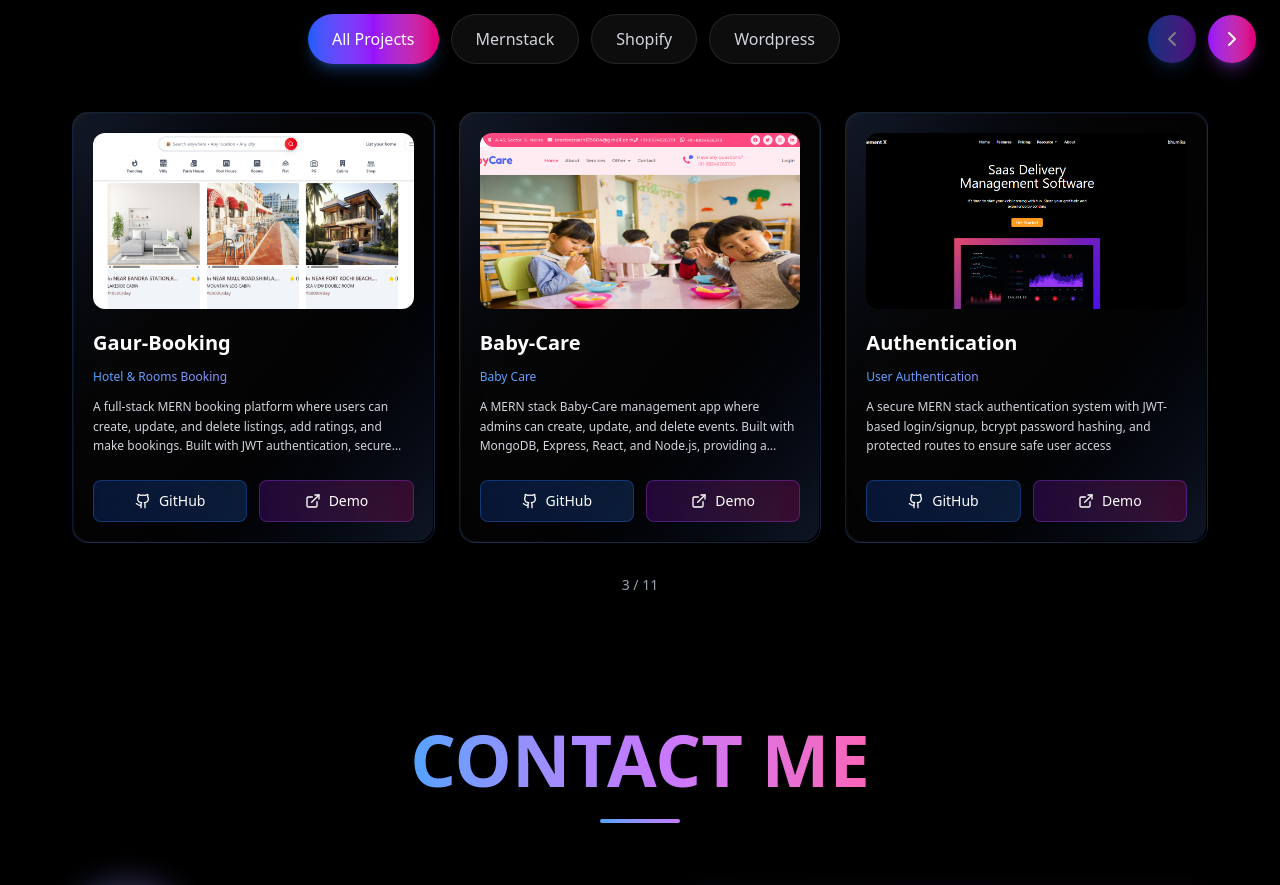
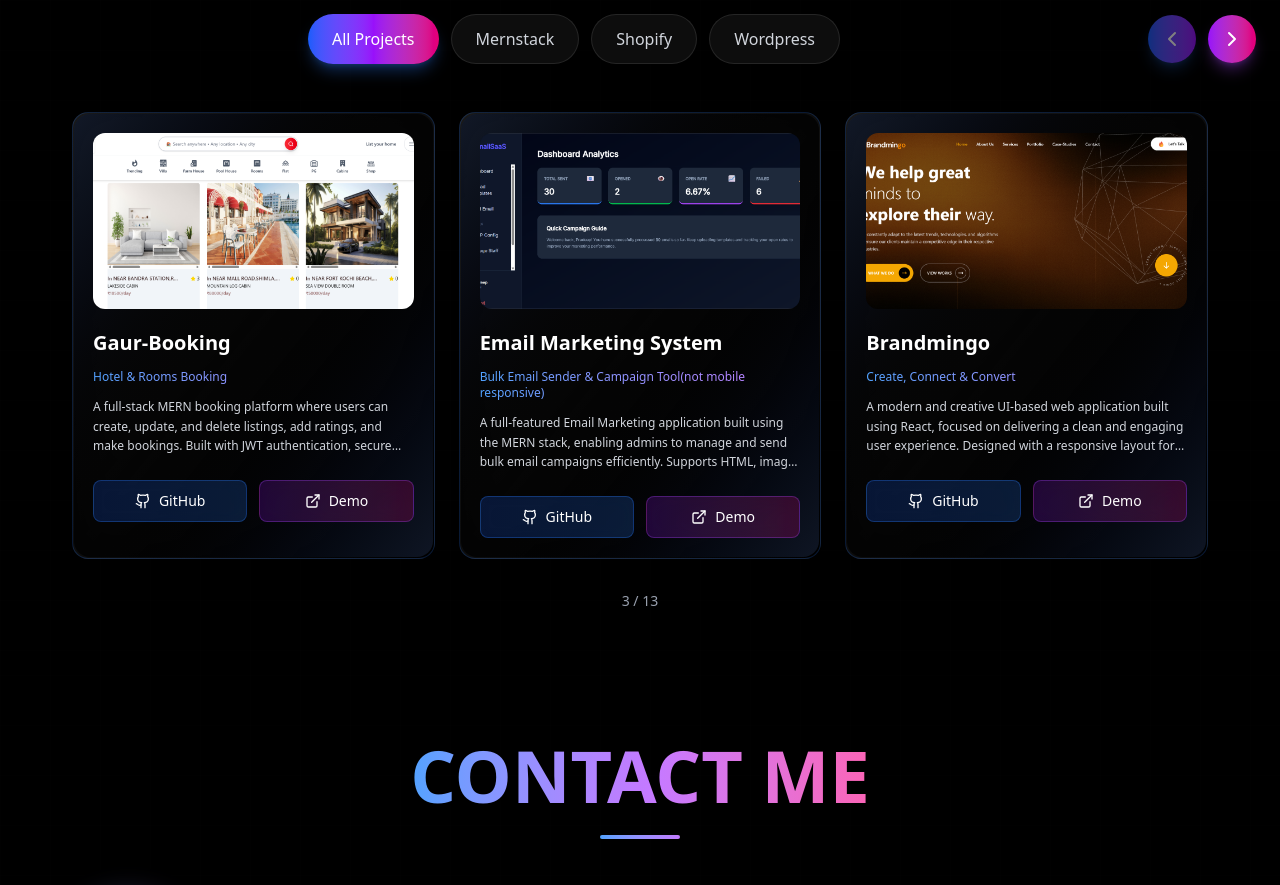
Before and after one commit to pradeepgaud/react-portfolio, a React (Vite) app: page / in a window 1280 px wide. Shown: the part 2960-3845 px from the top of the page. Built offline with nearby package versions, Linux system fonts and the light colour scheme.

Commit message:
updated portfolio images and components

```diff
--- a/src/Pages/Project.jsx
+++ b/src/Pages/Project.jsx
@@ -434,6 +434,8 @@
 import { ChevronLeft, ChevronRight, ExternalLink, Github } from "lucide-react";
 import projectone from "../assets/project/gaur-booking.png";
 import projectwo from "../assets/project/baby-care.png";
+import EmailMarketing from "../assets/project/EmailMarketing.png";
+import BM from "../assets/project/bm.png";
 import projectthree from "../assets/project/authentication.png";
 import projectfor from "../assets/project/ahency.png";
 import syrish from "../assets/project/syrish.png";
@@ -463,28 +465,28 @@
     },
     {
       id: 2,
-      title: "Baby-Care",
+      title: "Email Marketing System",
       category: "mernstack",
-      tagline: "Baby Care",
+      tagline: "Bulk Email Sender & Campaign Tool(not mobile responsive)",
       description:
-        "A MERN stack Baby-Care management app where admins can create, update, and delete events. Built with MongoDB, Express, React, and Node.js, providing a complete event management system with a secure backend and dynamic frontend",
-      image: projectwo,
+        "A full-featured Email Marketing application built using the MERN stack, enabling admins to manage and send bulk email campaigns efficiently. Supports HTML, image, and ZIP-based email templates with dynamic sender configuration (custom From Email and Reply-To). Integrated SMTP-based email delivery system with role-based access (Admin/Sub-Admin). Designed for high-volume email sending and campaign management. Note: Currently optimized for desktop view only (not mobile responsive).",
+      image: EmailMarketing,
+      demoUrl: "https://email-marketing-3rzc.vercel.app/",
+      githubUrl: "https://github.com/pradeepgaud/email-marketing",
+    },
+    {
+      id: 3,
+      title: "Brandmingo",
+      category: "mernstack",
+      tagline: "Create, Connect & Convert",
+      description:
+        "A modern and creative UI-based web application built using React, focused on delivering a clean and engaging user experience. Designed with a responsive layout for all devices, smooth navigation, and visually appealing components for real-world usability.",
+      image: BM,
       demoUrl: "https://baby-care-1sjs.onrender.com/",
       githubUrl: "https://github.com/pradeepgaud/baby-care",
     },
     {
-      id: 3,
-      title: "Authentication",
-      category: "mernstack",
-      tagline: "User Authentication ",
-      description:
-        "A secure MERN stack authentication system with JWT-based login/signup, bcrypt password hashing, and protected routes to ensure safe user access",
-      image: projectthree,
-      demoUrl: "https://authentication-gaur-tau.vercel.app/",
-      githubUrl: "https://github.com/pradeepgaud/authentication",
-    },
-    {
-      id: 4,
+      id: 6,
       title: "Ahency",
       category: "mernstack",
       tagline: "Marketing Indormative Websites",
@@ -496,7 +498,30 @@
       githubUrl: "https://github.com/pradeepgaud/ahency",
     },
     {
+      id: 4,
+      title: "Baby-Care",
+      category: "mernstack",
+      tagline: "Baby Care",
+      description:
+        "A MERN stack Baby-Care management app where admins can create, update, and delete events. Built with MongoDB, Express, React, and Node.js, providing a complete event management system with a secure backend and dynamic frontend",
+      image: projectwo,
+      demoUrl: "https://baby-care-1sjs.onrender.com/",
+      githubUrl: "https://github.com/pradeepgaud/baby-care",
+    },
+    {
       id: 5,
+      title: "Authentication",
+      category: "mernstack",
+      tagline: "User Authentication ",
+      description:
+        "A secure MERN stack authentication system with JWT-based login/signup, bcrypt password hashing, and protected routes to ensure safe user access",
+      image: projectthree,
+      demoUrl: "https://authentication-gaur-tau.vercel.app/",
+      githubUrl: "https://github.com/pradeepgaud/authentication",
+    },
+
+    {
+      id: 7,
       title: "Syrish",
       category: "shopify",
       tagline: "Elevating Fashion Through Seamless Ecommerce",
@@ -507,7 +532,7 @@
       githubUrl: "#",
     },
     {
-      id: 6,
+      id: 8,
       title: "vishalimitations",
       category: "shopify",
       tagline: "Crafting Elegance in Every Detail",
@@ -518,7 +543,7 @@
       githubUrl: "#",
     },
     {
-      id: 7,
+      id: 9,
       title: "ayurvital",
       category: "shopify",
       tagline: "Empowering Wellness Through Nature",
@@ -529,7 +554,7 @@
       githubUrl: "#",
     },
     {
-      id: 8,
+      id: 10,
       title: "skininsight",
       category: "shopify",
       tagline: "Elevating Skincare Through Ecommerce",
@@ -540,7 +565,7 @@
       githubUrl: "#",
     },
     {
-      id: 9,
+      id: 11,
       title: "rijovabiotech",
       category: "wordpress",
       tagline: "Driving Innovation in Biotechnology",
@@ -551,7 +576,7 @@
       githubUrl: "#",
     },
     {
-      id: 10,
+      id: 12,
       title: "romaninfra",
       category: "wordpress",
       tagline: "Building Strong Digital Foundations",
@@ -562,7 +587,7 @@
       githubUrl: "#",
     },
     {
-      id: 11,
+      id: 13,
       title: "syrakaltech",
       category: "wordpress",
       tagline: "Innovating Through Technology",
```
Also changed, not shown: src/assets/project/EmailMarketing.png (added), src/assets/project/bm.png (added).
